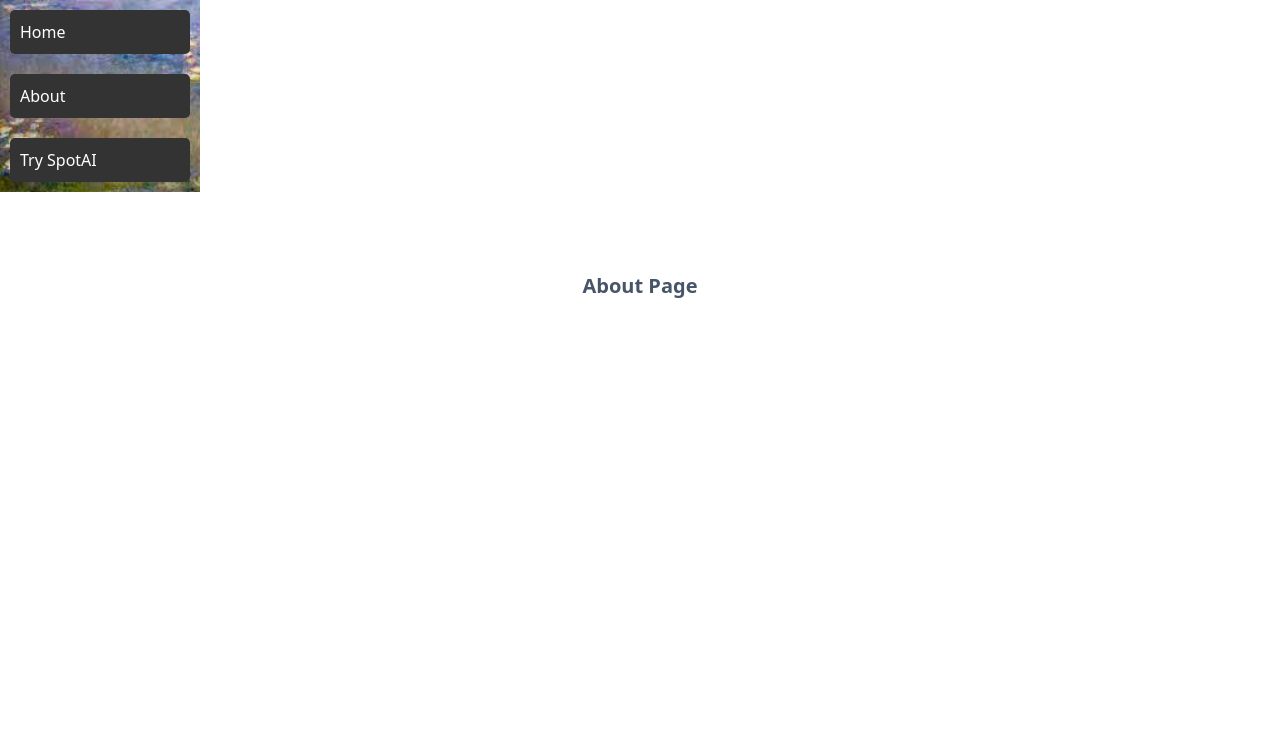
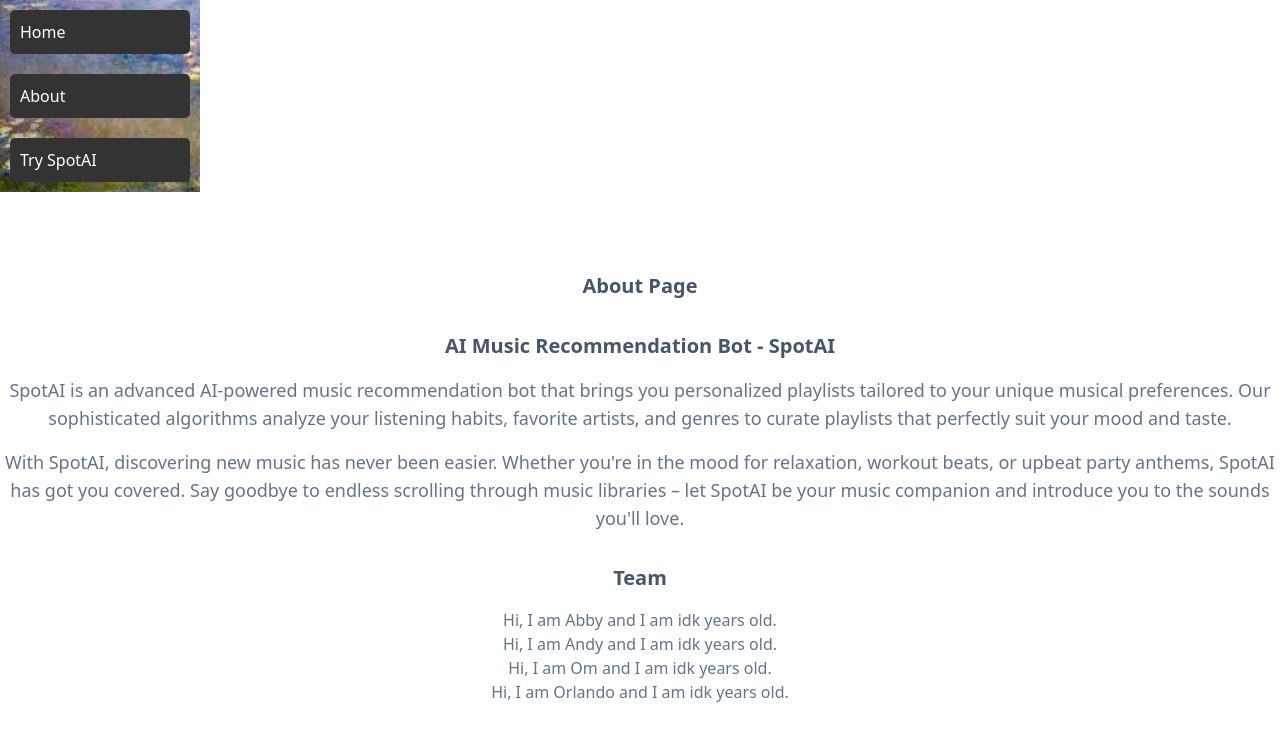
Before and after one commit to dhand33p/AImusicQA, a React (Vite) app in the folder frontend-new/app/: page /about in a window 1280 px wide. Shown: the top 740 px of the page. Built offline with nearby package versions, Linux system fonts and the light colour scheme.

Commit message:
about-orlando

```diff
--- a/frontend-new/app/src/pages/about.jsx
+++ b/frontend-new/app/src/pages/about.jsx
@@ -1,8 +1,36 @@
+import React from 'react';
+
 function About() {
     return (
-        <h1 className="text-center text-xl font-bold text-slate-600 mt-20">
-            About Page
-        </h1>
+        <div>
+            <h1 className="text-center text-xl font-bold text-slate-600 mt-20">
+                About Page
+            </h1>
+            <section className="mt-8">
+                <h2 className="text-center text-xl font-bold text-slate-600">
+                    AI Music Recommendation Bot - SpotAI
+                </h2>
+                <p className="text-center text-lg text-slate-500 mt-4">
+                    SpotAI is an advanced AI-powered music recommendation bot that brings you personalized playlists tailored to your unique musical preferences. Our sophisticated algorithms analyze your listening habits, favorite artists, and genres to curate playlists that perfectly suit your mood and taste.
+                </p>
+                <p className="text-center text-lg text-slate-500 mt-4">
+                    With SpotAI, discovering new music has never been easier. Whether you're in the mood for relaxation, workout beats, or upbeat party anthems, SpotAI has got you covered. Say goodbye to endless scrolling through music libraries – let SpotAI be your music companion and introduce you to the sounds you'll love.
+                </p>
+            </section>
+
+            <section className="mt-8">
+                <h2 className="text-center text-xl font-bold text-slate-600">
+                    Team
+                </h2>
+                <ul className="text-center mt-4">
+                    <li className="text-slate-500">Hi, I am Abby and I am idk years old.</li>
+                    <li className="text-slate-500">Hi, I am Andy and I am idk years old.</li>
+                    <li className="text-slate-500">Hi, I am Om and I am idk years old.</li>
+                    <li className="text-slate-500">Hi, I am Orlando and I am idk years old.</li>
+                </ul>
+            </section>
+        </div>
     );
 }
+
 export default About;
```
